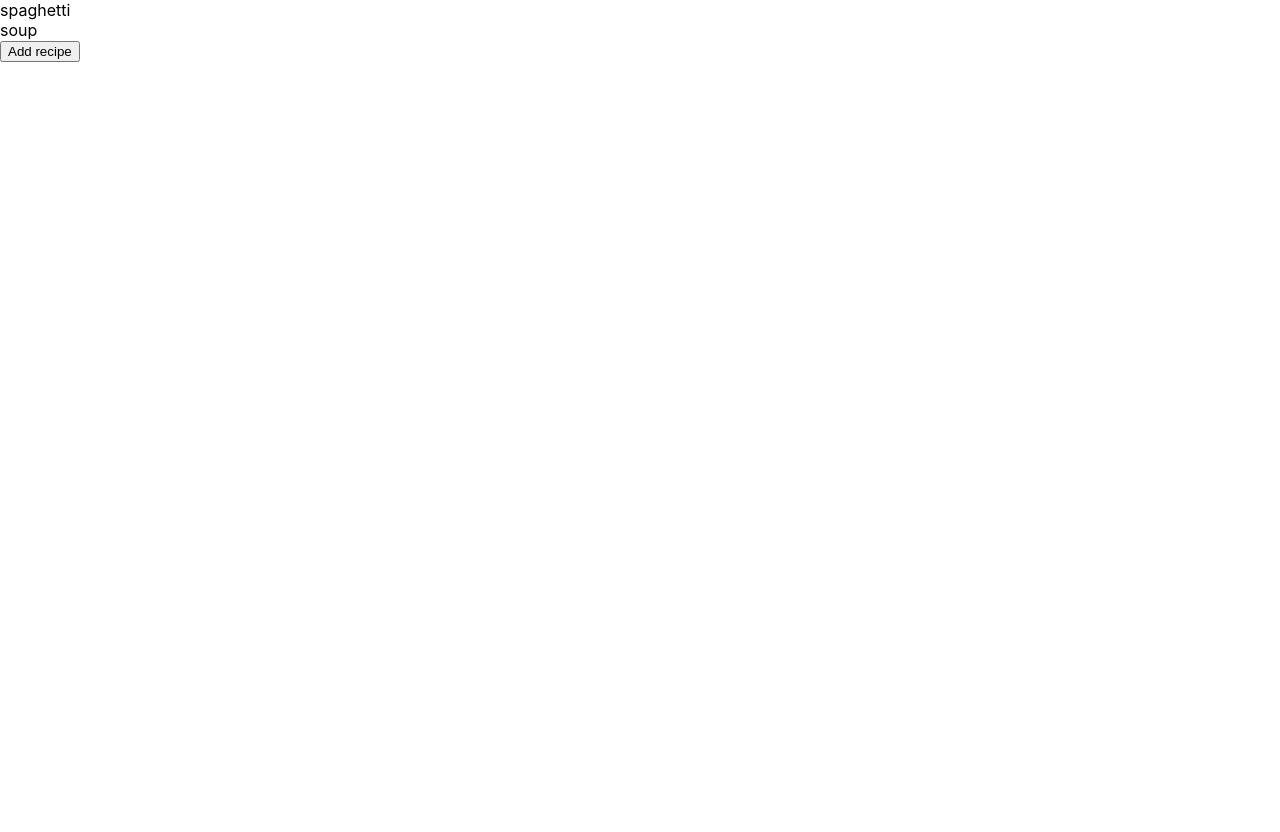
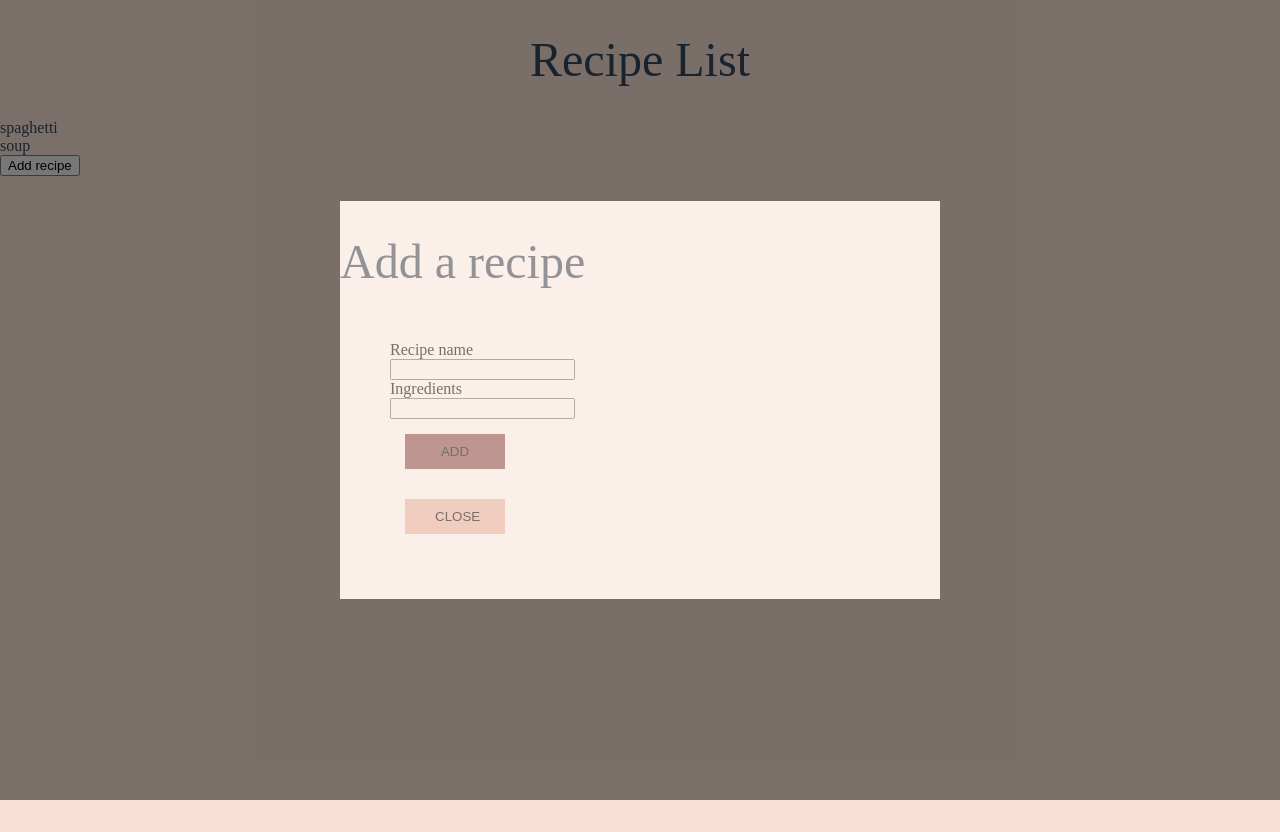
Before and after one commit to sylwiaszymanska/intent-crud-task, a React (Create React App) app: page / in a window 1280 px wide. Both pictures are taken after a click on the button "Add recipe". Before the commit the page ends 800 px from the top, so only its background shows below. Built offline with nearby package versions, Linux system fonts and the light colour scheme.

Commit message:
Add theme

```diff
--- a/package.json
+++ b/package.json
@@ -8,7 +8,8 @@
     "@testing-library/user-event": "^7.2.1",
     "react": "^16.13.1",
     "react-dom": "^16.13.1",
-    "react-scripts": "3.4.1"
+    "react-scripts": "3.4.1",
+    "styled-components": "^5.1.1"
   },
   "scripts": {
     "start": "react-scripts start",
--- a/src/AddRecipeForm.js
+++ b/src/AddRecipeForm.js
@@ -1,23 +1,22 @@
-import React, {useState} from 'react';
+import React, { useState } from 'react';
+import styled from "styled-components"
+import RecipeForm from "./RecipeForm";
+import Backdrop from "./components/common/Backdrop"
 
 
-const AddRecipeForm = ({ list }) => {
-    const [name, setName] = useState()
-    const [ingredients, setIngredients] = useState("")
+const FormWrapper = styled.div`
+    background-color: white;
+`
 
-    const handleNameChange = (e) => {
-        setName(e.target.value)
-    }
+const AddRecipeForm = () => {
 
-    const handleIngredientsChange = (e) => {
-        setIngredients(e.target.value)
-    }
+    return <Backdrop>
+        <FormWrapper>
+            <h1>Add a recipe</h1>
+            <RecipeForm submitButton={"Add"} />
+        </FormWrapper>
 
-    return <form>
-        <input name={"name"} value={name} onChange={handleNameChange} />
-        <input name={"ingredients"} value={ingredients} onChange={handleIngredientsChange} />
-
-    </form>
+    </Backdrop>
 }
 
 export default AddRecipeForm
--- a/src/App.js
+++ b/src/App.js
@@ -1,18 +1,43 @@
-import React from 'react';
+import React, { useState } from 'react';
 import RecipeList from "./RecipeList";
+import styled, { ThemeProvider }   from "styled-components";
+import theme from "./theme"
+import AddRecipeForm from "./AddRecipeForm";
 
 const recipes = [{ id: 1, name: "spaghetti", ingredients: ["onion", "tomato", "potato"]}, { id: 2, name: "soup", ingredients: ["basil", "tomato"]} ]
 
+const AppWrapper = styled.div`
+    min-height: 100vh;
+    max-width: 1600px;
+    margin: 0 auto;
+    background-color: ${({ theme }) => theme.color.macaron};
+    color: ${({ theme }) => theme.color.cafeNoir};
+
+`
+
+const Title = styled.h1`
+    text-align: center;
+
+`
 
 function App() {
-
-    const handleAddRecipe = () => {};
+    const [isModalVisible, setModalVisible] = useState(false)
+    const handleAddRecipe = () => {
+        if (!isModalVisible) {
+            setModalVisible(true);
+        }
+    };
 
     return (
-        <div className="App">
-            <RecipeList list={recipes}/>
-            <button onClick={handleAddRecipe}>Add recipe</button>
-        </div>
+        <ThemeProvider theme={theme} >
+            <AppWrapper>
+                <Title>Recipe List</Title>
+                <RecipeList list={recipes}/>
+                <button onClick={handleAddRecipe}>Add recipe</button>
+                {isModalVisible && <AddRecipeForm />}
+            </AppWrapper>
+        </ThemeProvider>
+
     );
 }
 
--- a/src/RecipeForm.js
+++ b/src/RecipeForm.js
@@ -0,0 +1,53 @@
+import React, { useState } from 'react';
+import styled, { css } from "styled-components"
+
+
+const Form = styled.form`
+    display: flex;
+    flex-direction: column;
+    color: black;
+    width: 500px;
+    padding: 20px 50px 50px;
+    align-items: flex-start;
+`
+const ButtonStyles = css`
+    text-transform: uppercase;
+    width: 100px;
+    border: none;
+    padding: 10px 30px;
+    margin: 15px;
+`
+const ButtonSubmit = styled.button`
+    ${ButtonStyles};
+    background-color: ${({ theme }) => theme.color.chocolat};
+`
+const ButtonClose = styled.button`
+    ${ButtonStyles};
+    background-color: ${({ theme }) => theme.color.blush};
+`
+
+const RecipeForm = ({ recipe, submitButton, onClose }) => {
+    const [name, setName] = useState()
+    const [ingredients, setIngredients] = useState("")
+
+    const handleNameChange = (e) => {
+        setName(e.target.value)
+    }
+
+    const handleIngredientsChange = (e) => {
+        setIngredients(e.target.value)
+    }
+
+    const handleFormClose = () => {}
+
+    return <Form>
+        <label for={"name"}>Recipe name</label>
+        <input id={"name"} name={"name"} value={name} onChange={handleNameChange} />
+        <label for={"ingredients"}>Ingredients</label>
+        <input id={"ingredients"} name={"ingredients"} value={ingredients} onChange={handleIngredientsChange} />
+        <ButtonSubmit>{submitButton}</ButtonSubmit>
+        <ButtonClose onClick={handleFormClose}>Close</ButtonClose>
+    </Form>
+}
+
+export default RecipeForm
--- a/src/RecipeList.js
+++ b/src/RecipeList.js
@@ -1,5 +1,6 @@
 import React from 'react';
 import Recipe from "./Recipe";
+import styled from "styled-components"
 
 const RecipeList = ({ list }) => {
 
--- /dev/null
+++ b/src/components/common/Backdrop.js
@@ -0,0 +1,16 @@
+import styled from "styled-components"
+
+ const Backdrop = styled.div`
+    position: absolute;
+    width: 100vw;
+    height: 100vh;
+    top: 0;
+    left: 0;
+    background-color: black;
+    opacity: 0.5;
+    display: flex;
+    justify-content: center;
+    align-items: center;
+`
+
+export default Backdrop;
--- a/src/index.css
+++ b/src/index.css
@@ -1,10 +1,15 @@
 body {
   margin: 0;
-  font-family: -apple-system, BlinkMacSystemFont, 'Segoe UI', 'Roboto', 'Oxygen',
-    'Ubuntu', 'Cantarell', 'Fira Sans', 'Droid Sans', 'Helvetica Neue',
-    sans-serif;
+  background-color: #F7DFD4;
+  font-family: 'Amatic SC', cursive;
   -webkit-font-smoothing: antialiased;
   -moz-osx-font-smoothing: grayscale;
+}
+
+h1, h2 {
+  font-family: 'Fredericka the Great', cursive;
+  font-weight: normal;
+  font-size: 48px;
 }
 
 code {
--- /dev/null
+++ b/src/theme.js
@@ -0,0 +1,12 @@
+
+const theme = {
+    color: {
+        macaron: "#F7DFD4",
+        blush: "#EABCAC",
+        nude: "#E2B091",
+        chocolat: "#874E4C",
+        cafeNoir: "#32485C",
+    }
+}
+
+export default theme;
```
Also changed, not shown: src/EditRecipeForm.js (+20 -0 lines), src/Modal.js (added), src/components/common/FormWrapper.js (added), 1 other file (tests, documents, lock files or other folders).
